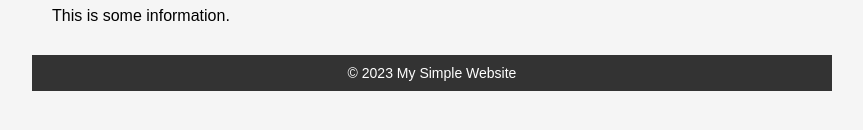
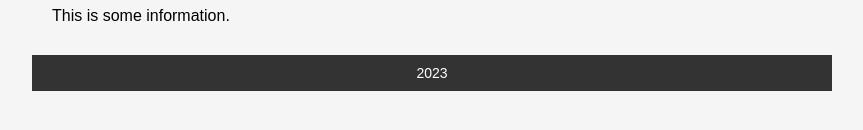
Before and after one commit to thermostarp/jazz_thermos, a plain HTML site: page about.html in a window 1280 px wide. Shown: the part 170-300 px from the top of the page, without its empty margins (208-1071 px from the left). Drawn offline with Linux system fonts and the light colour scheme.

Commit message:
Update about.html

```diff
--- a/about.html
+++ b/about.html
@@ -25,7 +25,7 @@
     </main>
 
     <footer>
-        <p>© 2023 My Simple Website</p>
+        <p>2023</p>
     </footer>
     </div>
 </body>
```
